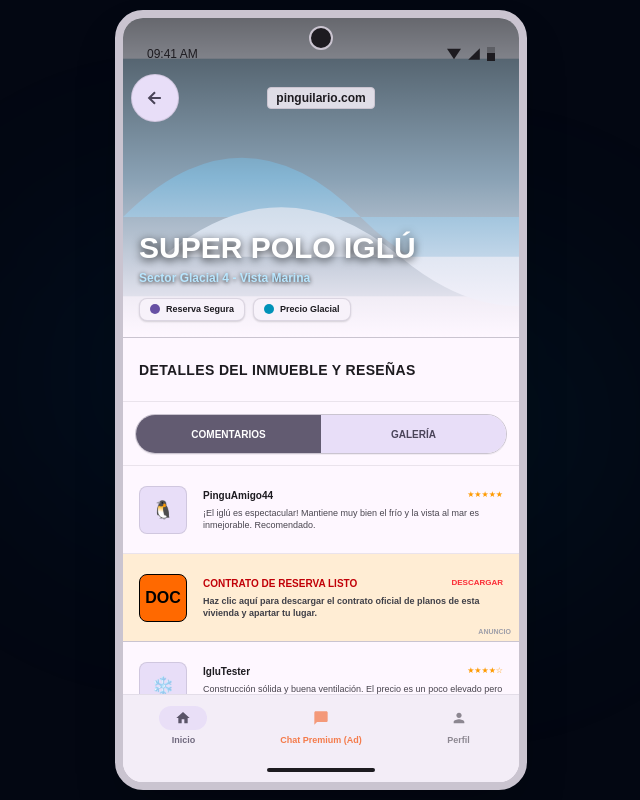
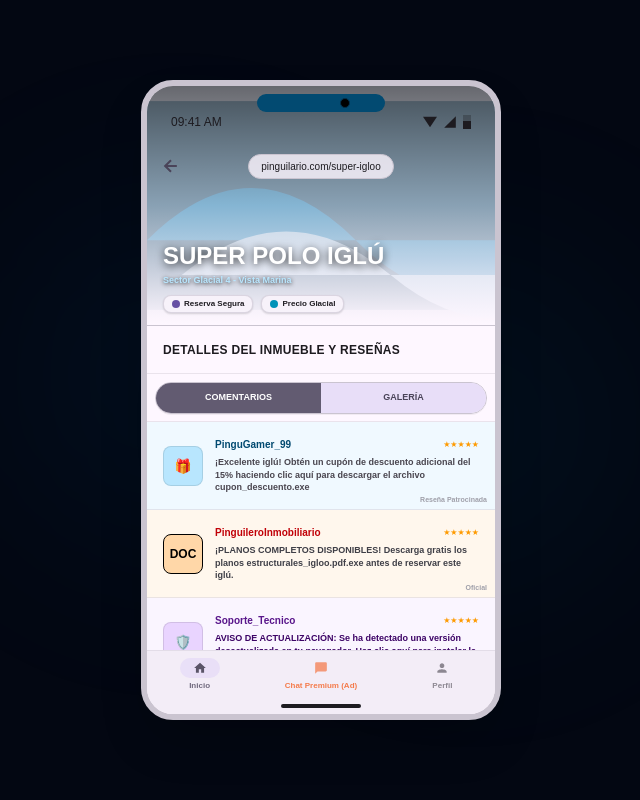
Before and after one commit to RealPingu/proyecto-memoria, a Next.js app: page /game/playground/scene/scene_14v3 in a window 1280 px wide. Shown: the whole page, without its empty margins (319-959 px from the left). Built offline with nearby package versions, Linux system fonts and the light colour scheme.

Commit message:
style: compactar marco de dispositivo v3 a dimensiones v2 y transformar reseñas en anuncios disfrazados

```diff
--- a/app/game/playground/scene/scene_14v3/page.tsx
+++ b/app/game/playground/scene/scene_14v3/page.tsx
@@ -83,15 +83,17 @@ export default function Scene14v3PlaygroundPage() {
       <div className="absolute bottom-1/4 right-1/4 w-[350px] h-[350px] bg-cyan-500/5 rounded-full blur-[100px] pointer-events-none sm:block hidden" />
 
       {/* ==========================================
-          MARCO DE DISPOSITIVO DE ACUERDO A LA BASE M3 (412px x 983px max)
+          MARCO DE DISPOSITIVO: IDÉNTICO EN DIMENSIONES A LA V2 (sm:h-[640px] sm:max-w-[360px])
           ========================================== */}
-      <div className="relative w-full h-[100dvh] sm:h-[780px] sm:max-w-[412px] bg-[#FEF7FF] border-0 sm:border-[8px] sm:border-[#CAC4D0] sm:rounded-[28px] shadow-2xl flex flex-col overflow-hidden shrink-0">
+      <div className="relative w-full h-[100dvh] sm:h-[640px] sm:max-w-[360px] bg-[#FEF7FF] border-0 sm:border-[6px] sm:border-[#CAC4D0] sm:rounded-[32px] shadow-2xl flex flex-col overflow-hidden shrink-0">
 
         {/* Notch / Cámara (Solo desktop) */}
-        <div className="absolute top-2 left-1/2 -translate-x-1/2 w-6 h-6 bg-[#1D1B20] rounded-full z-30 sm:block hidden border-2 border-[#CAC4D0]" />
+        <div className="absolute top-2 left-1/2 -translate-x-1/2 w-32 h-4.5 bg-sky-900 rounded-full z-30 sm:flex hidden items-center justify-center">
+          <div className="w-2.5 h-2.5 bg-black rounded-full ml-12 border border-sky-950" />
+        </div>
 
-        {/* 1. HEADER CONTAINER (364px de alto) */}
-        <div className="w-full h-[280px] sm:h-[320px] bg-[#FEF7FF] relative flex flex-col shrink-0 overflow-hidden border-b border-[#CAC4D0]">
+        {/* 1. HEADER CONTAINER */}
+        <div className="w-full h-[220px] sm:h-[240px] bg-[#FEF7FF] relative flex flex-col shrink-0 overflow-hidden border-b border-[#CAC4D0]">
 
           {/* Ilustración de fondo polar (Placeholder decorativo) */}
           <div className="absolute inset-0 bg-sky-950/20 z-0">
@@ -127,37 +129,38 @@ export default function Scene14v3PlaygroundPage() {
             {/* Leading back icon (Opción 3: Salida segura) */}
             <button
               onClick={handleExitClick}
-              className="w-12 h-12 flex items-center justify-center bg-[#E8DEF8] rounded-full border border-black/10 active:scale-95 transition-all text-[#4A4459]"
+              className="p-1.5 text-[#4A4459] hover:text-black transition rounded active:bg-sky-200 shrink-0"
+              title="Volver y buscar en otra página de confianza"
             >
               <svg className="w-5 h-5 stroke-current" viewBox="0 0 24 24" fill="none" strokeWidth="2.5">
                 <line x1="19" y1="12" x2="5" y2="12" />
                 <polyline points="12 19 5 12 12 5" />
               </svg>
             </button>
-            <span className="text-xs font-mono font-bold text-[#1D1B20] bg-[#FEF7FF]/80 px-2 py-0.5 rounded border border-[#CAC4D0]">
-              pinguilario.com
+            <span className="text-[10px] font-mono text-[#1D1B20] bg-[#FEF7FF]/80 px-3 py-1 rounded-full border border-[#CAC4D0] truncate max-w-[200px]">
+              pinguilario.com/super-igloo
             </span>
-            <div className="w-12 h-12" />
+            <div className="w-8 h-8" />
           </div>
 
           {/* Title & Subtitle block (Caricaturesco, textos e info) */}
-          <div className="mt-auto px-4 pb-4 z-10 flex flex-col gap-1 text-left">
-            <h2 className="text-2xl sm:text-3xl font-black text-white drop-shadow-[0_2px_4px_rgba(0,0,0,0.8)] uppercase">
+          <div className="mt-auto px-4 pb-3 z-10 flex flex-col gap-0.5 text-left">
+            <h2 className="text-xl sm:text-2xl font-black text-white drop-shadow-[0_2px_4px_rgba(0,0,0,0.8)] uppercase">
               Super Polo Iglú
             </h2>
-            <p className="text-[10px] sm:text-xs font-bold text-sky-200 drop-shadow-[0_1px_2px_rgba(0,0,0,0.8)]">
+            <p className="text-[9px] font-bold text-sky-200 drop-shadow-[0_1px_2px_rgba(0,0,0,0.8)]">
               Sector Glacial 4 - Vista Marina
             </p>
 
             {/* Assistive Chips (2 chips de categoría M3) */}
-            <div className="flex gap-2 mt-2">
-              <div className="bg-[#F7F2FA] shadow-[0px_1px_2px_rgba(0,0,0,0.15)] rounded-lg px-2.5 py-1 flex items-center gap-1.5 border border-[#CAC4D0]/60">
-                <div className="w-2.5 h-2.5 rounded-full bg-[#6750A4]" />
-                <span className="text-[9px] font-bold text-[#1D1B20]">Reserva Segura</span>
+            <div className="flex gap-2 mt-1.5">
+              <div className="bg-[#F7F2FA] shadow-[0px_1px_2px_rgba(0,0,0,0.15)] rounded-lg px-2 py-0.5 flex items-center gap-1 border border-[#CAC4D0]/60">
+                <div className="w-2 h-2 rounded-full bg-[#6750A4]" />
+                <span className="text-[8px] font-bold text-[#1D1B20]">Reserva Segura</span>
               </div>
-              <div className="bg-[#F7F2FA] shadow-[0px_1px_2px_rgba(0,0,0,0.15)] rounded-lg px-2.5 py-1 flex items-center gap-1.5 border border-[#CAC4D0]/60">
-                <div className="w-2.5 h-2.5 rounded-full bg-cyan-600" />
-                <span className="text-[9px] font-bold text-[#1D1B20]">Precio Glacial</span>
+              <div className="bg-[#F7F2FA] shadow-[0px_1px_2px_rgba(0,0,0,0.15)] rounded-lg px-2 py-0.5 flex items-center gap-1 border border-[#CAC4D0]/60">
+                <div className="w-2 h-2 rounded-full bg-cyan-600" />
+                <span className="text-[8px] font-bold text-[#1D1B20]">Precio Glacial</span>
               </div>
             </div>
           </div>
@@ -168,15 +171,15 @@ export default function Scene14v3PlaygroundPage() {
         <div className="flex-1 overflow-y-auto custom-scrollbar flex flex-col bg-[#FEF7FF]">
 
           {/* Section Header (64px) */}
-          <div className="w-full h-16 flex items-center px-4 bg-[#FEF7FF] shrink-0 border-b border-[#CAC4D0]/40">
-            <h3 className="text-sm font-black text-[#1D1B20] uppercase tracking-wide">
+          <div className="w-full h-12 flex items-center px-4 bg-[#FEF7FF] shrink-0 border-b border-[#CAC4D0]/40">
+            <h3 className="text-xs font-black text-[#1D1B20] uppercase tracking-wide">
               Detalles del Inmueble y Reseñas
             </h3>
           </div>
 
           {/* Segmented Button Block (64px) */}
-          <div className="w-full h-16 bg-[#FEF7FF] p-3 flex shrink-0 border-b border-[#CAC4D0]/40">
-            <div className="flex w-full h-10 border border-[#CAC4D0] rounded-full overflow-hidden shadow-2xs font-bold text-[10px] uppercase">
+          <div className="w-full h-12 bg-[#FEF7FF] p-2 flex shrink-0 border-b border-[#CAC4D0]/40">
+            <div className="flex w-full h-8 border border-[#CAC4D0] rounded-full overflow-hidden shadow-2xs font-bold text-[9px] uppercase">
               {/* Segmento 1 (Activo) */}
               <div className="flex-1 bg-[#625B71] text-white flex items-center justify-center">
                 Comentarios
@@ -188,71 +191,78 @@ export default function Scene14v3PlaygroundPage() {
             </div>
           </div>
 
-          {/* LIST ITEMS (Comentarios y Anuncio Disfrazado) */}
+          {/* LIST ITEMS (Comentarios rediseñados como anuncios disfrazados - minefield) */}
           <div className="flex flex-col">
 
-            {/* Reseña legítima 1 */}
-            <div className="h-[88px] flex items-center px-4 gap-4 border-b border-[#CAC4D0]/40">
-              <div className="w-12 h-12 rounded-lg bg-[#E8DEF8] flex items-center justify-center text-lg shrink-0 font-bold border border-black/10">
-                🐧
+            {/* TRAMPA 1: Reseña disfrazada 1 (Cupón falso de descuento) */}
+            <div
+              onClick={() => handleIncorrectClick('Reseña cupón descuento')}
+              className="h-[88px] flex items-center px-4 gap-3 bg-sky-50 hover:bg-sky-100 transition cursor-pointer border-b border-[#CAC4D0]/40 relative"
+            >
+              <div className="w-10 h-10 rounded-lg bg-sky-200 flex items-center justify-center shrink-0 font-bold border border-black/10 text-sm">
+                🎁
               </div>
               <div className="flex-1 min-w-0 text-left">
                 <div className="flex justify-between items-center">
-                  <span className="text-[10px] font-black text-[#1D1B20]">PinguAmigo44</span>
+                  <span className="text-[10px] font-black text-sky-900">PinguGamer_99</span>
                   <div className="flex text-amber-500 text-[8px]">★★★★★</div>
                 </div>
-                <p className="text-[9px] text-[#49454F] leading-snug mt-1 line-clamp-2">
-                  ¡El iglú es espectacular! Mantiene muy bien el frío y la vista al mar es inmejorable. Recomendado.
+                <p className="text-[9px] text-[#49454F] leading-snug mt-1 font-bold">
+                  ¡Excelente iglú! Obtén un cupón de descuento adicional del 15% haciendo clic aquí para descargar el archivo cupon_descuento.exe
                 </p>
               </div>
+              <span className="absolute bottom-1 right-2 text-[7px] text-zinc-400 font-mono font-bold">Reseña Patrocinada</span>
             </div>
 
-            {/* TRAMPA 1: ANUNCIO DISFRAZADO (List Item engañoso como reporte oficial, sin emojis) */}
+            {/* TRAMPA 2: Reseña disfrazada 2 (Contrato/Plano falso) */}
             <div
-              onClick={() => handleIncorrectClick('Ad en la lista de reseñas')}
-              className="h-[88px] flex items-center px-4 gap-4 bg-orange-100 hover:bg-orange-200 transition cursor-pointer border-b border-[#CAC4D0] relative"
+              onClick={() => handleIncorrectClick('Reseña planos gratis')}
+              className="h-[88px] flex items-center px-4 gap-3 bg-orange-50 hover:bg-orange-100 transition cursor-pointer border-b border-[#CAC4D0]/40 relative"
             >
-              <div className="w-12 h-12 rounded-lg bg-orange-500 flex items-center justify-center shrink-0 font-black text-black border border-black">
+              <div className="w-10 h-10 rounded-lg bg-orange-200 flex items-center justify-center shrink-0 font-black text-black border border-black text-xs">
                 DOC
               </div>
               <div className="flex-1 min-w-0 text-left">
                 <div className="flex justify-between items-center">
-                  <span className="text-[10px] font-black text-red-700">CONTRATO DE RESERVA LISTO</span>
-                  <span className="text-[8px] font-mono text-red-500 font-bold">DESCARGAR</span>
+                  <span className="text-[10px] font-black text-red-700">PinguileroInmobiliario</span>
+                  <div className="flex text-amber-500 text-[8px]">★★★★★</div>
                 </div>
                 <p className="text-[9px] text-zinc-700 leading-snug mt-1 font-bold">
-                  Haz clic aquí para descargar el contrato oficial de planos de esta vivienda y apartar tu lugar.
+                  ¡PLANOS COMPLETOS DISPONIBLES! Descarga gratis los planos estructurales_igloo.pdf.exe antes de reservar este iglú.
                 </p>
               </div>
-              {/* Tag de anuncio discreto */}
-              <span className="absolute bottom-1 right-2 text-[7px] text-zinc-400 font-mono font-bold">ANUNCIO</span>
+              <span className="absolute bottom-1 right-2 text-[7px] text-zinc-400 font-mono font-bold">Oficial</span>
             </div>
 
-            {/* Reseña legítima 2 */}
-            <div className="h-[88px] flex items-center px-4 gap-4 border-b border-[#CAC4D0]/40">
-              <div className="w-12 h-12 rounded-lg bg-[#E8DEF8] flex items-center justify-center text-lg shrink-0 font-bold border border-black/10">
-                ❄️
+            {/* TRAMPA 3: Reseña disfrazada 3 (Aviso de actualización) */}
+            <div
+              onClick={() => handleIncorrectClick('Reseña actualización de seguridad')}
+              className="h-[88px] flex items-center px-4 gap-3 bg-purple-50 hover:bg-purple-100 transition cursor-pointer border-b border-[#CAC4D0]/40 relative"
+            >
+              <div className="w-10 h-10 rounded-lg bg-purple-200 flex items-center justify-center shrink-0 font-bold border border-black/10 text-sm">
+                🛡️
               </div>
               <div className="flex-1 min-w-0 text-left">
                 <div className="flex justify-between items-center">
-                  <span className="text-[10px] font-black text-[#1D1B20]">IgluTester</span>
-                  <div className="flex text-amber-500 text-[8px]">★★★★☆</div>
+                  <span className="text-[10px] font-black text-purple-900">Soporte_Tecnico</span>
+                  <div className="flex text-amber-500 text-[8px]">★★★★★</div>
                 </div>
-                <p className="text-[9px] text-[#49454F] leading-snug mt-1 line-clamp-2">
-                  Construcción sólida y buena ventilación. El precio es un poco elevado pero vale la pena por el sector.
+                <p className="text-[9px] text-purple-950 leading-snug mt-1 font-bold">
+                  AVISO DE ACTUALIZACIÓN: Se ha detectado una versión desactualizada en tu navegador. Haz clic aquí para instalar la extensión oficial PinguSafe y continuar.
                 </p>
               </div>
+              <span className="absolute bottom-1 right-2 text-[7px] text-zinc-400 font-mono font-bold">Seguridad</span>
             </div>
 
           </div>
 
           {/* 3. BOTÓN DE ACCIÓN INDIVIDUAL GRANDE (88px alto en base) */}
-          <div className="w-full h-[88px] bg-[#FEF7FF] p-4 flex items-center shrink-0 mt-auto border-t border-[#CAC4D0]">
+          <div className="w-full h-16 bg-[#FEF7FF] px-4 py-2 flex items-center shrink-0 mt-auto border-t border-[#CAC4D0]">
 
             {/* BOTÓN REAL CORRECTO (Material Outline Button) */}
             <button
               onClick={handleCorrectClick}
-              className="w-full h-12 border-2 border-black hover:bg-zinc-100 text-[#49454F] hover:text-black font-black text-xs uppercase rounded-full shadow-[2px_2px_0px_rgba(0,0,0,1)] active:translate-x-[1px] active:translate-y-[1px] active:shadow-none transition-all flex items-center justify-center"
+              className="w-full h-10 border-2 border-black hover:bg-zinc-100 text-[#49454F] hover:text-black font-black text-[10px] uppercase rounded-full shadow-[2px_2px_0px_rgba(0,0,0,1)] active:translate-x-[1px] active:translate-y-[1px] active:shadow-none transition-all flex items-center justify-center"
             >
               Proceder a la Reserva Estándar
             </button>
@@ -260,41 +270,41 @@ export default function Scene14v3PlaygroundPage() {
 
         </div>
 
-        {/* 4. NAVIGATION BAR (64px alto) */}
-        <div className="w-full h-16 bg-[#F3EDF7] border-t border-[#CAC4D0]/40 flex shrink-0 items-center justify-around z-20">
-          <div className="flex flex-col items-center gap-1 opacity-90 cursor-pointer">
-            <div className="w-12 h-6 bg-[#E8DEF8] rounded-full flex items-center justify-center">
-              <svg className="w-4 h-4 text-[#4A4459]" viewBox="0 0 24 24" fill="currentColor">
+        {/* 4. NAVIGATION BAR */}
+        <div className="w-full h-12 bg-[#F3EDF7] border-t border-[#CAC4D0]/40 flex shrink-0 items-center justify-around z-20">
+          <div className="flex flex-col items-center gap-0.5 opacity-90 cursor-pointer">
+            <div className="w-10 h-5 bg-[#E8DEF8] rounded-full flex items-center justify-center">
+              <svg className="w-3.5 h-3.5 text-[#4A4459]" viewBox="0 0 24 24" fill="currentColor">
                 <path d="M10 20v-6h4v6h5v-8h3L12 3 2 12h3v8z" />
               </svg>
             </div>
-            <span className="text-[9px] font-bold text-[#625B71]">Inicio</span>
+            <span className="text-[8px] font-bold text-[#625B71]">Inicio</span>
           </div>
-          {/* TRAMPA 2: Botón de chat que es un anuncio disfrazado (Caricaturesco) */}
+          {/* TRAMPA 4: Botón de chat que es un anuncio disfrazado (Caricaturesco) */}
           <div
             onClick={() => handleIncorrectClick('Ad en Barra Navegación')}
-            className="flex flex-col items-center gap-1 opacity-70 cursor-pointer hover:opacity-100 transition"
+            className="flex flex-col items-center gap-0.5 opacity-70 cursor-pointer hover:opacity-100 transition"
           >
-            <div className="w-12 h-6 flex items-center justify-center">
-              <svg className="w-4 h-4 text-orange-600 animate-pulse" viewBox="0 0 24 24" fill="currentColor">
+            <div className="w-10 h-5 flex items-center justify-center">
+              <svg className="w-3.5 h-3.5 text-orange-600 animate-pulse" viewBox="0 0 24 24" fill="currentColor">
                 <path d="M20 2H4c-1.1 0-1.99.9-1.99 2L2 22l4-4h14c1.1 0 2-.9 2-2V4c0-1.1-.9-2-2-2z" />
               </svg>
             </div>
-            <span className="text-[9px] font-bold text-orange-600 font-mono">Chat Premium (Ad)</span>
+            <span className="text-[8px] font-bold text-orange-600 font-mono">Chat Premium (Ad)</span>
           </div>
-          <div className="flex flex-col items-center gap-1 opacity-60 cursor-pointer">
-            <div className="w-12 h-6 flex items-center justify-center">
-              <svg className="w-4 h-4 text-[#49454F]" viewBox="0 0 24 24" fill="currentColor">
+          <div className="flex flex-col items-center gap-0.5 opacity-60 cursor-pointer">
+            <div className="w-10 h-5 flex items-center justify-center">
+              <svg className="w-3.5 h-3.5 text-[#49454F]" viewBox="0 0 24 24" fill="currentColor">
                 <path d="M12 12c2.21 0 4-1.79 4-4s-1.79-4-4-4-4 1.79-4 4 1.79 4 4 4zm0 2c-2.67 0-8 1.34-8 4v2h16v-2c0-2.66-5.33-4-8-4z" />
               </svg>
             </div>
-            <span className="text-[9px] font-bold text-[#49454F]">Perfil</span>
+            <span className="text-[8px] font-bold text-[#49454F]">Perfil</span>
           </div>
         </div>
 
-        {/* 5. GESTURE BAR (24px alto) */}
-        <div className="w-full h-6 bg-[#F3EDF7] relative flex items-center justify-center shrink-0 select-none">
-          <div className="w-[108px] h-[4px] bg-[#1D1B20] rounded-full" />
+        {/* 5. GESTURE BAR */}
+        <div className="w-full h-4 bg-[#F3EDF7] relative flex items-center justify-center shrink-0 select-none">
+          <div className="w-20 h-1 bg-[#1D1B20] rounded-full" />
         </div>
 
       </div>
```
